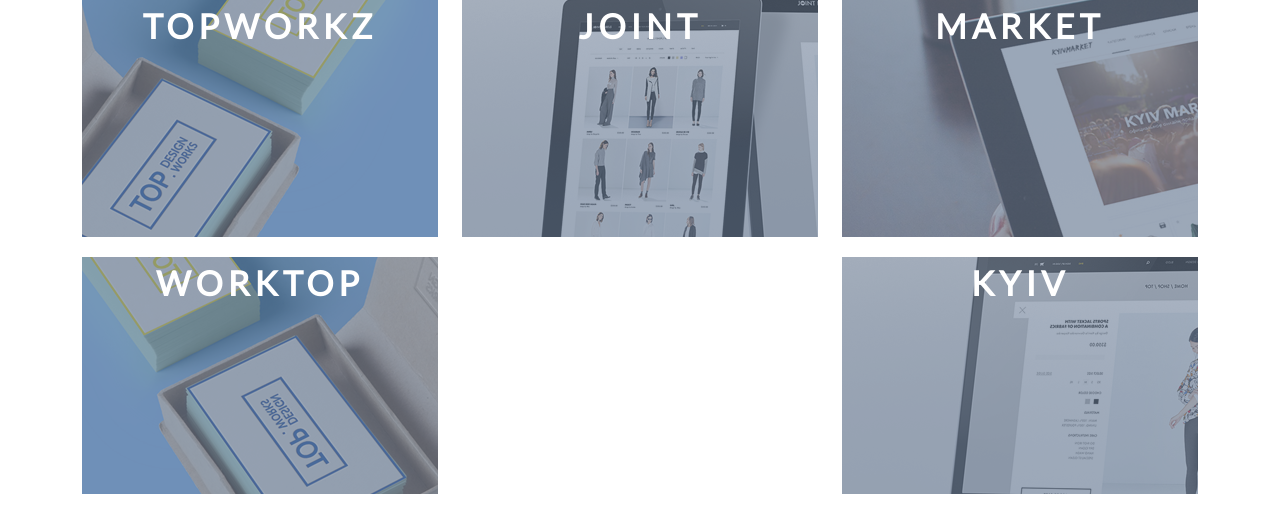
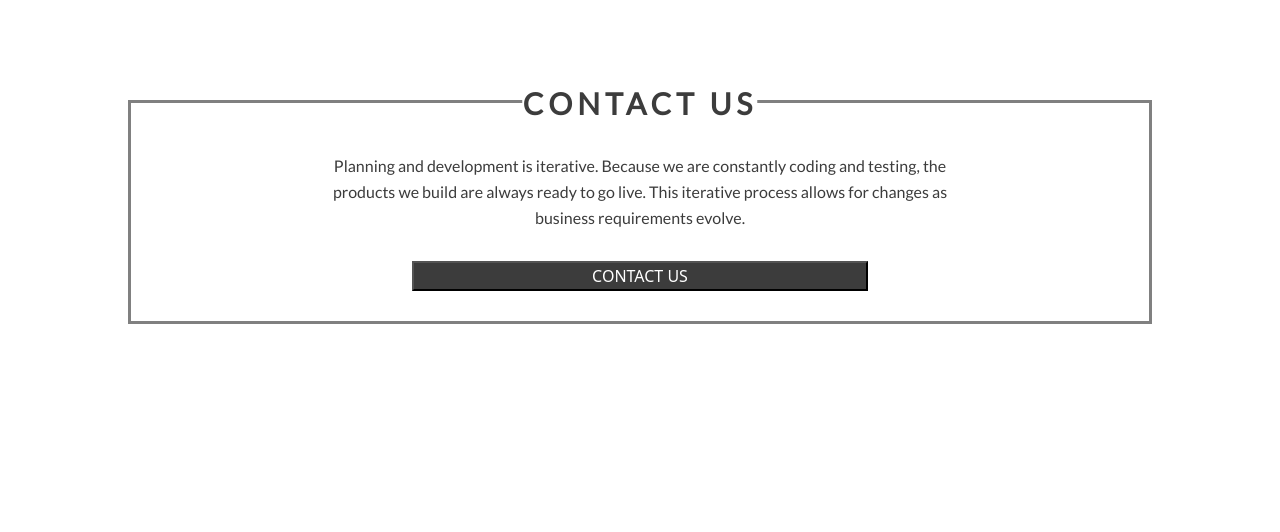
Before and after one commit to Ivanna1215/copy_mobile_design, a website: page index.html in a window 1280 px wide. Drawn offline with nearby package versions, Linux system fonts and the light colour scheme; files whose address does not match are found by name.

Commit message:
commit117

```diff
--- a/index.html
+++ b/index.html
@@ -207,7 +207,7 @@
     </section> -->
 <!------------------------------------container---------------------------------------------------->
     <!------------------------------------container--------------------------------------------------->
-
+<!--
     <section class="gallery">
       <div class="container">
      <div class="row">
@@ -255,11 +255,35 @@
        </div>
     </div>
 
-        </section>
+        </section> -->
 <!------------------------------------container---------------------------------------------------->
     <!------------------------------------container--------------------------------------------------->
+    <section class="contact">
+        <div class="container">
+          <div class="row justify-content-center">
+
+       <div class="col-12">
+        <div class="cont-title">CONTACT us</div>
+    </div>
+      <div class="col-10 col-md-8 ">
+        <div class="cont-text">
+            Planning and development is iterative. Because we are constantly coding and testing, the products we build are always ready to go live. This iterative process allows for changes as business requirements evolve.
+        </div>
+      </div>
+
+   <div class="col-12  col-md-8 col-lg-7 justify-content-center">
+
+     <div class="wrap">
+        <button class="join-but">CONTACT us</button>
+     </div>
 
 
+   </div>
+        </div>
+        </div>
+    </section>
+<!------------------------------------container---------------------------------------------------->
+    <!------------------------------------container--------------------------------------------------->
 </body>
 
 </html>
--- /dev/null
+++ b/sass/_contact.scss
@@ -0,0 +1,66 @@
+.contact {
+    //  border: 2px solid red;
+    margin: 0 auto;
+    padding-top: 100px;
+    display:flex;
+    justify-content:center;
+    align-items: center;
+
+    .container {
+        border:3px solid gray;
+        margin:0 auto;
+        position: relative;
+        width: 80%;
+
+    }
+
+    .cont-title {
+font-size: 30px;
+letter-spacing: 5px;
+color: #3c3c3c;
+font-weight: 700;
+font-family:"Lato";
+text-align:center;
+text-transform: uppercase;
+position: absolute;
+right: 50%;
+top: 0;
+transform: translate(50%,-50%);
+background-color: white;
+@media only screen  and (max-width: 320px) {
+    font-size: 18px;
+    letter-spacing: 1px;
+ }
+}
+.cont-text {
+font-size: 16px;
+line-height: 26px;
+color: #3c3c3c;
+font-weight: 300;
+font-family: "Lato";
+text-align: center;
+/* border: 2px solid red; */
+padding-top:50px;
+margin: 0 auto;
+}
+
+ .wrap {
+    //  border: 2px solid red;
+     margin: 30px auto;
+     text-align: center;
+    //  margin-bottom: 50px;
+    .join-but {
+        width: 80%;
+        background-color: #3c3c3c;
+        // border: 2px solid #3c3c3c;
+        margin: 0 auto;
+        // border: 2px solid red;
+        color: white;
+        text-transform: uppercase;
+        // position: absolute;
+        // right: 50%;
+        // transform: translate(50%,0);
+        }
+ }
+
+}
--- a/sass/style.scss
+++ b/sass/style.scss
@@ -3,6 +3,7 @@
 @import "_services.scss";
 @import "_what.scss";
 @import "_gallery.scss";
+@import "_contact.scss";
 @font-face {
     font-family: "Lato";
     src: url("./fonts/Lato-Regular.ttf")
```
Also changed, not shown: css/style.css.
